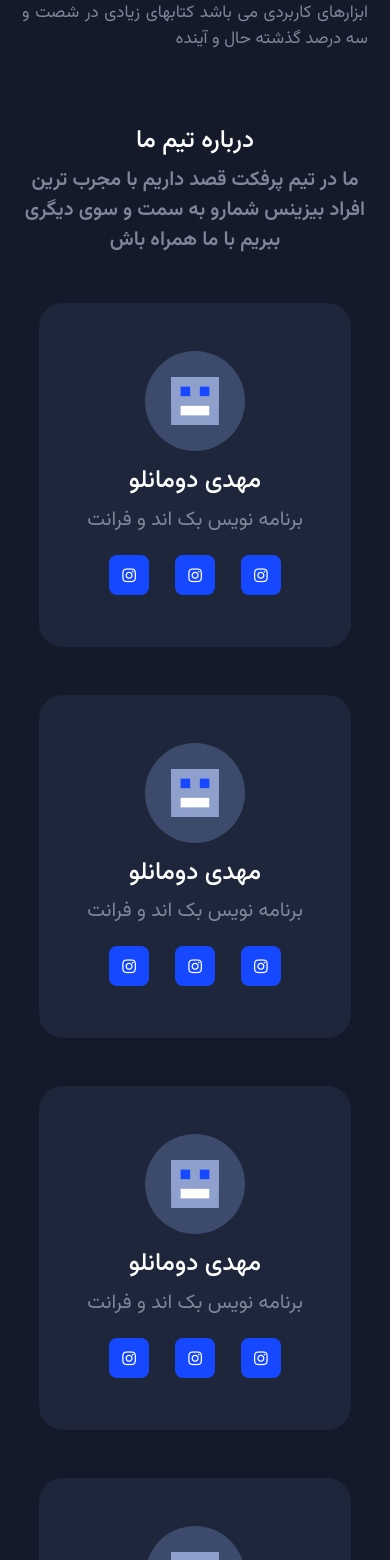
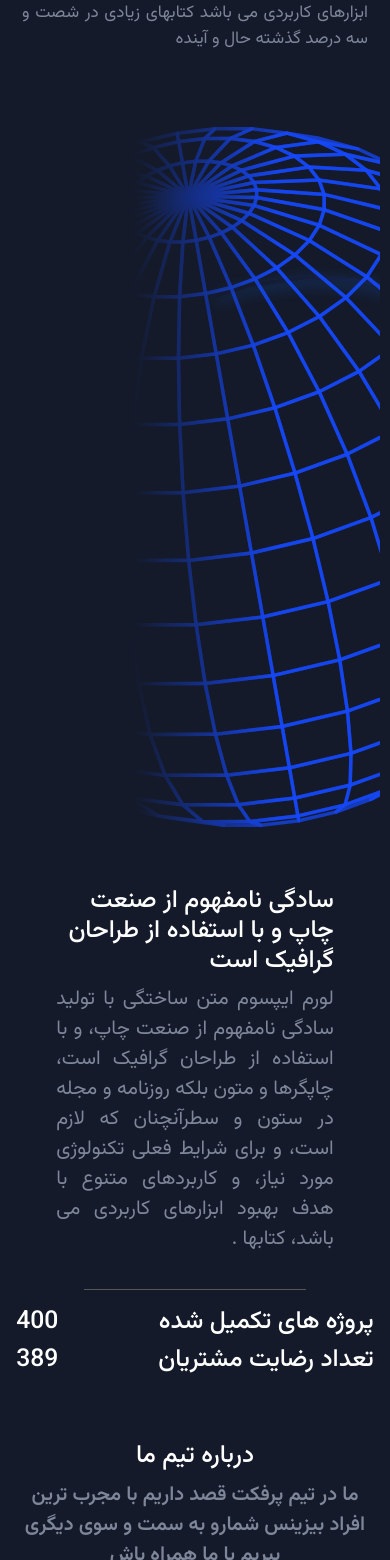
Before and after one commit to Amiraliansaripour/PerfectCodeNew, a React (Create React App) app: page /about in a window 390 px wide. Shown: the part 1268-2828 px from the top of the page. Built offline with nearby package versions, Linux system fonts and the light colour scheme.

Commit message:
added AboutUsOurProject ui and responsive

```diff
--- a/src/App.css
+++ b/src/App.css
@@ -105,3 +105,10 @@ section {
   font-size: 20px;
 
 }
+.line{
+  width: 60%;
+  border-bottom: 1px rgb(87, 86, 86) solid;
+  margin: 5% 0;
+  display: flex ;
+  align-self: flex-end;
+}
--- a/src/Responsive.css
+++ b/src/Responsive.css
@@ -5,6 +5,12 @@
 @media only screen and (max-width: 1200px) {}
 
 @media only screen and (max-width: 992px) {
+
+    /* based style */
+    .line {
+        align-self: center;
+    }
+
     /* content */
     .content {
         width: 100% !important;
@@ -19,6 +25,33 @@
         height: 350px !important;
         z-index: 1;
     }
+
+    /* about us ourProject */
+    .our-project {
+        flex-direction: column !important;
+        margin: 0 auto;
+    }
+
+    .our-project-bg-img {
+        width: 100% !important;
+    }
+
+    .our-project-desc {
+        margin-top: 50px;
+        width: 100% !important;
+        align-items: center !important;
+        justify-content: center;
+        text-align: start;
+    }
+
+    .our-project-number > div {
+        margin-right: 0 !important;
+    }
+
+    .our-project-number {
+        align-self: center !important;
+        gap: 100px;
+    }
 }
 
 @media only screen and (max-width: 768px) {}
--- a/src/components/aboutUs/AboutUs.jsx
+++ b/src/components/aboutUs/AboutUs.jsx
@@ -3,6 +3,7 @@ import AboutUsHero from './aboutUsHero/AboutUsHero'
 import Navbar from './../Navbar/Navbar';
 import AboutTeam from './aboutTeam/AboutTeam';
 import OurTeam from './ourTeam/OurTeam';
+import AboutUsOurProject from './aboutUsOurProject/AboutUsOurProject';
 
 const AboutUs = () => {
     return (
@@ -10,6 +11,7 @@ const AboutUs = () => {
             <Navbar />
             <AboutUsHero />
             <AboutTeam />
+            <AboutUsOurProject />
             <OurTeam />
         </>
     )
--- /dev/null
+++ b/src/components/aboutUs/aboutUsOurProject/AboutUsOurProject.css
@@ -0,0 +1,18 @@
+.our-project {
+    margin: 10% 0;
+}
+
+.our-project-bg-img {
+    background-image: -webkit-gradient(linear, right top, left top, color-stop(33%, #141a2a), color-stop(72%, transparent)), -webkit-gradient(linear, left top, right top, color-stop(16%, #141a2a), color-stop(40%, transparent)), url('/public/assets/stylingImage/about-us/world.svg');
+    background-image: linear-gradient(90deg, #141a2a 33%, transparent 72%), linear-gradient(90deg, #141a2a 16%, transparent 40%), url('/public/assets/stylingImage/about-us/world.svg');
+    background-position: 0px 0px, 0px 0px, 20% 50%;
+    background-size: auto, auto, auto 100%;
+    background-repeat: repeat, repeat, no-repeat;
+    height: 700px;
+    width: 50%;
+}
+
+.our-project-desc {
+    width: 50%;
+    align-items: self-start;
+}
--- /dev/null
+++ b/src/components/aboutUs/aboutUsOurProject/AboutUsOurProject.jsx
@@ -0,0 +1,28 @@
+import React from 'react'
+import './AboutUsOurProject.css'
+const AboutUsOurProject = () => {
+  return (
+    <section className='content our-project d-flex flex-row-reverse justify-content-center align-items-center'>
+      <div className='our-project-bg-img'></div>
+      <div className=' our-project-desc d-flex flex-column align-item-self-start flex-end'>
+        <h2 className='w-75'>سادگی نامفهوم از صنعت چاپ و با استفاده از طراحان گرافیک است</h2>
+        <p className='w-75'>لورم ایپسوم متن ساختگی با تولید سادگی نامفهوم از صنعت چاپ، و با استفاده از طراحان گرافیک است، چاپگرها و متون بلکه روزنامه و مجله در ستون و سطرآنچنان که لازم است، و برای شرایط فعلی تکنولوژی مورد نیاز، و کاربردهای متنوع با هدف بهبود ابزارهای کاربردی می باشد، کتابها .</p>
+        <div className="line"></div>
+        <div className='our-project-number d-flex flex-row text-start align-self-end'>
+
+          <div className='me-5'>
+            <h2>400</h2>
+            <h2>389</h2>
+          </div>
+          <div className='text-end'>
+            <h2>پروژه های تکمیل شده</h2>
+            <h2>تعداد رضایت مشتریان</h2>
+          </div>
+
+        </div>
+      </div>
+    </section>
+  )
+}
+
+export default AboutUsOurProject
```
Also changed, not shown: public/assets/stylingImage/about-us/world.svg (added).
